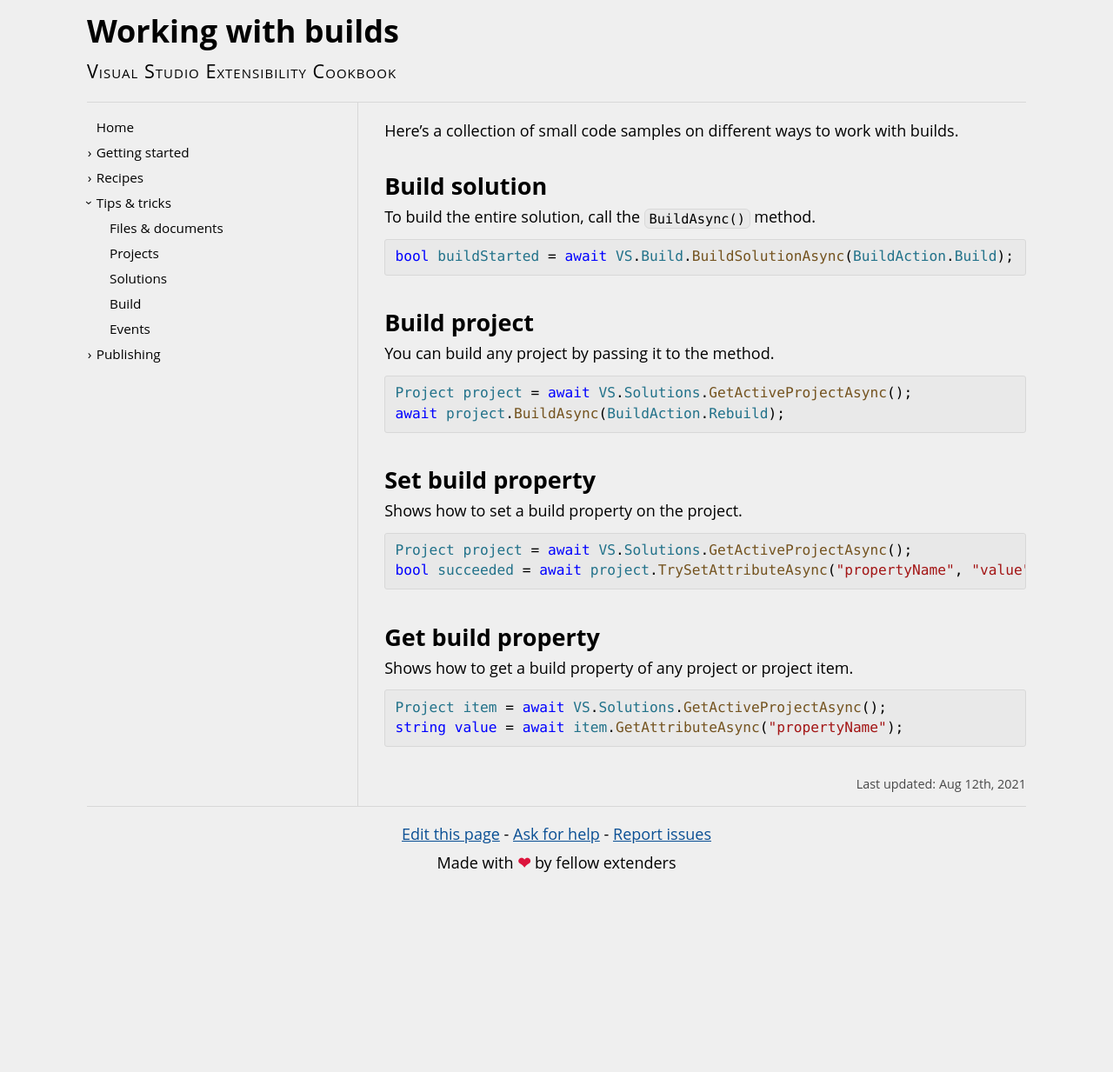
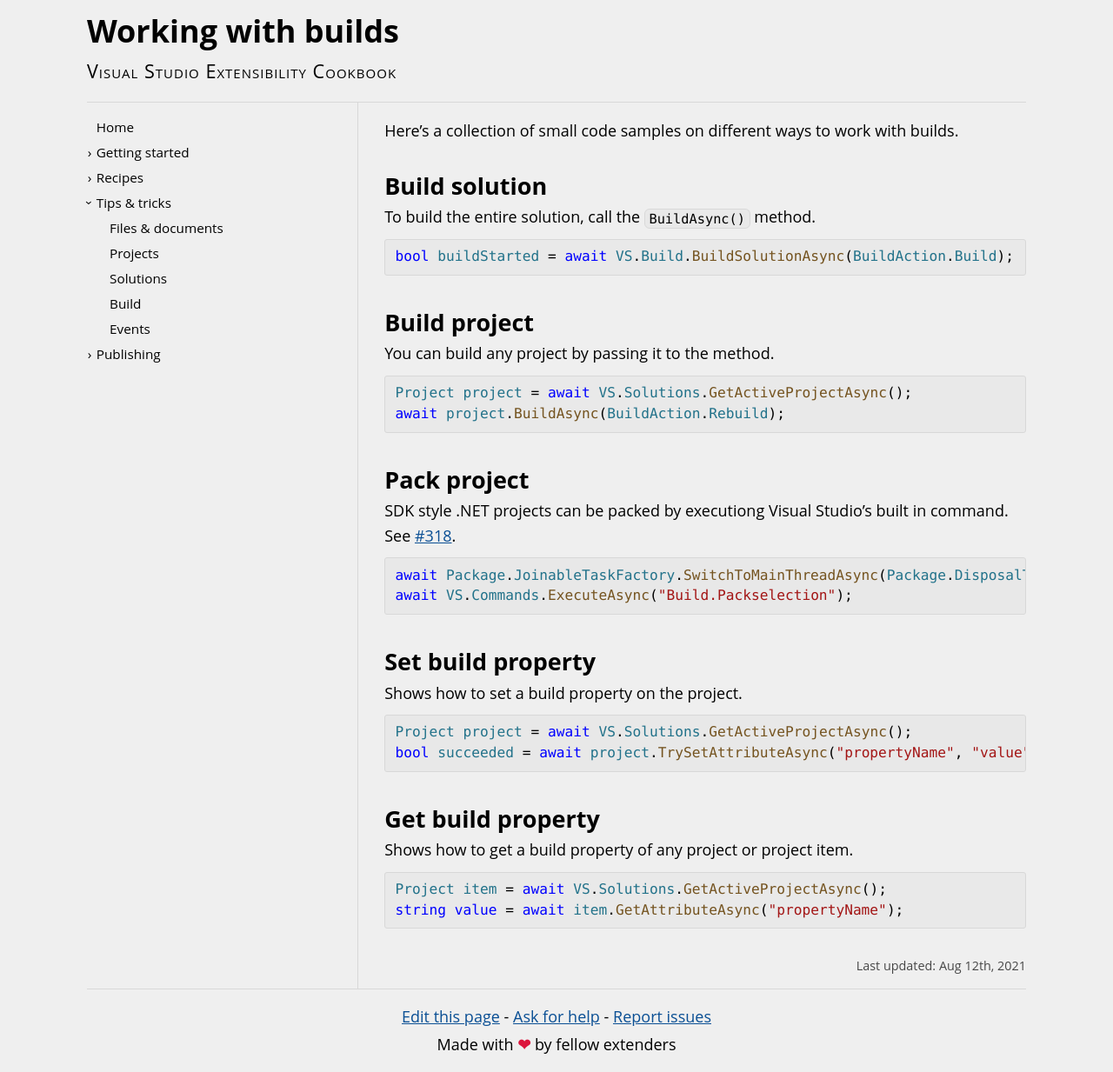
Before and after one commit to VsixCommunity/docs, a Jekyll site: the page built from docs/tips/build.md, in a window 1280 px wide. Shown: the whole page at 87% size. Built offline with Jekyll 4.4.1, drawn with Linux system fonts in a browser that asks for light colours; before the commit the page ends 1024 px from its top, so only the background shows below that.

Commit message:
Add documentation on how to pack projects.
Applys only to .NET SDK style projects.

````diff
--- a/docs/tips/build.md
+++ b/docs/tips/build.md
@@ -21,6 +21,13 @@ Project project = await VS.Solutions.GetActiveProjectAsync();
 await project.BuildAsync(BuildAction.Rebuild);
 ```
 
+## [Pack project](#pack-project)
+SDK style .NET projects can be packed by executiong Visual Studio's built in command. See [#318](https://github.com/VsixCommunity/Community.VisualStudio.Toolkit/issues/318).
+```csharp
+await Package.JoinableTaskFactory.SwitchToMainThreadAsync(Package.DisposalToken);
+await VS.Commands.ExecuteAsync("Build.Packselection");
+```
+
 ## [Set build property](#set-build-property)
 Shows how to set a build property on the project.
 
````
